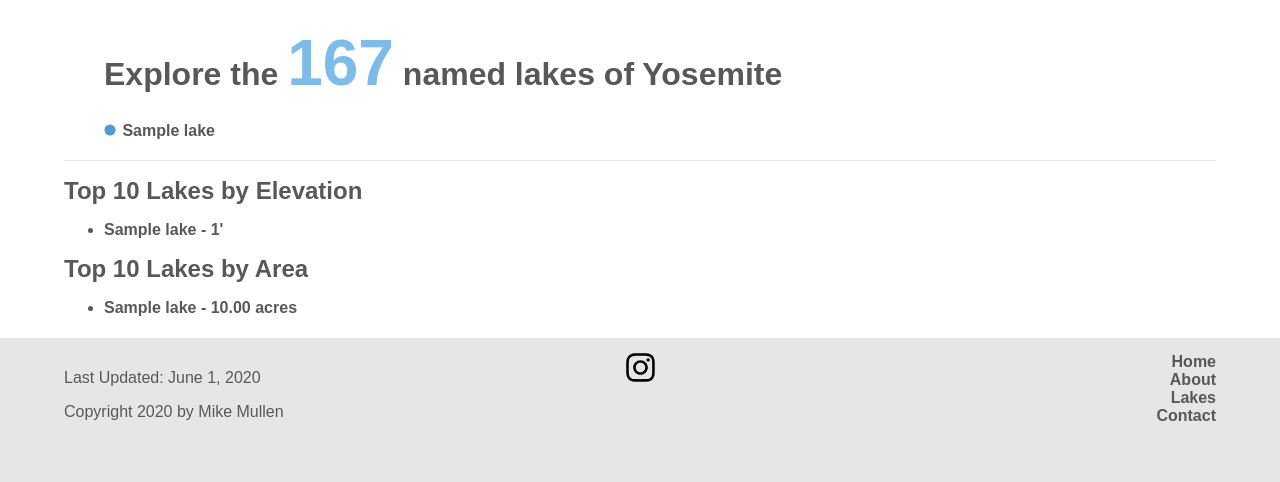
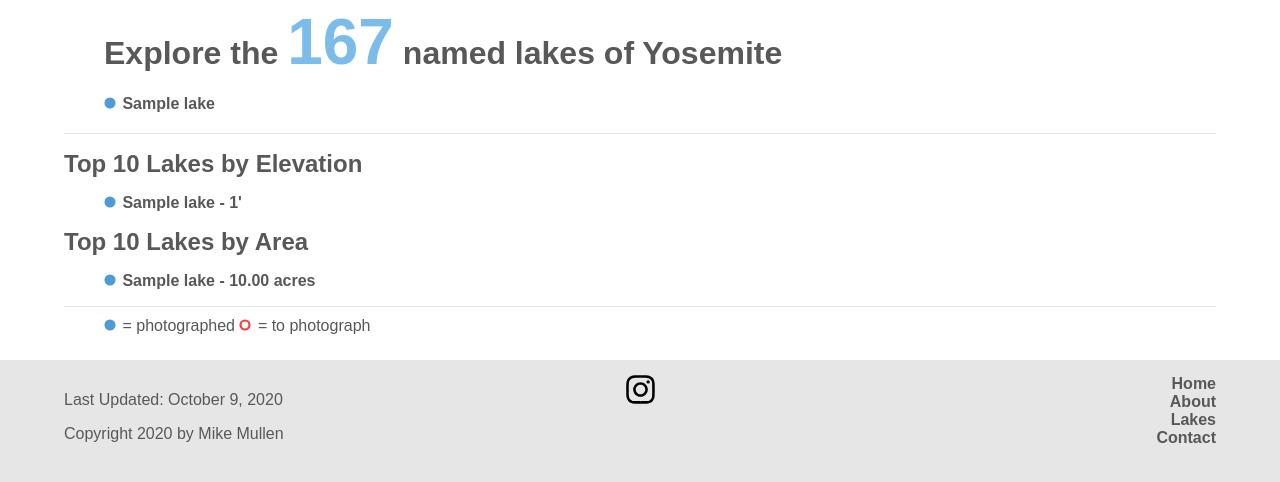
Before and after one commit to mikemullen/lakesofyosemite, a Django app: page /lakes_lists/ in a window 1280 px wide. Shown: the part 48-530 px from the top of the page. Run offline with Django 3.2, Linux system fonts and the light colour scheme; tables that the repository leaves empty hold one stand-in row (values such as "Sample post"); some web fonts are replaced.

Commit message:
add lake counts

```diff
--- a/lakes/templates/base.html
+++ b/lakes/templates/base.html
@@ -22,7 +22,7 @@
 	<div class="bottombar">
 		<footer>
 			<div class="footdate">
-				<p>Last Updated: June 1, 2020</p>
+				<p>Last Updated: October 9, 2020</p>
 				<p>Copyright 2020 by Mike Mullen</p>
 			</div>
 			<div class="footsocial"><img src="{% static 'images/Instagram.svg' %}"></div>
--- a/lakes/templates/home.html
+++ b/lakes/templates/home.html
@@ -7,8 +7,8 @@
 	<div class="fullmapimg"><img src="{% static 'images/fullmapblue.svg' %}"></div>
 	<div class="mapsidebarright">
 			<h1 class="introline">Journey to the <span class="bigblue">167</span> Lakes of Yosemite</h1>
-		<p><span class="big visited">123</span> photographed</p>
-		<p><span class="big unvisited">44</span> to photograph</p>
+		<p><span class="big visited">{{ photographedlakes }}</span> photographed</p>
+		<p><span class="big unvisited">{{ tophotographlakes }}</span> to photograph</p>
 		<p><span class="big">624</span> miles hiked</p>
 		<p><span class="big">11,445'</span> elevation of highest lake: Maclure Lake</p>
 		<p><span class="big">100</span> off trail lakes</p>
--- a/lakes/templates/lakes_lists.html
+++ b/lakes/templates/lakes_lists.html
@@ -3,6 +3,7 @@
 {% block content %}
 <div class="listdisplay">
 	<h1>Explore the <span class="bigblue">167</span> named lakes of Yosemite</h1>
+
 	<div>
 		<ul class="fulllist">
 			{% for lake in lakes %}
@@ -19,26 +20,40 @@
 		</ul>
 	</div>
 
-		<div class="">
+		<div>
 			<h2>Top 10 Lakes by Elevation</h2>
-			<ul>
+			<ul class="toptenlist">
 				{% for lake in lakesTopTenByElevation %}
 					<a href="{% url 'lake_detail' lake.slug %}">
-						<li>{{ lake.name|capfirst }} - {{ lake.elevation }}'</li>
+						<li>
+						{% if lake.image %}
+					    <img src="{% static 'images/visited.svg' %}">
+						{% else %}
+						<img src="{% static 'images/tovisit.svg' %}">
+						{% endif %}
+						{{ lake.name|capfirst }} - {{ lake.elevation }}'
+						</li>
 					</a>
 				{% endfor %}
 			</ul>
 		</div>
-		<div class="">
+		<div>
 			<h2>Top 10 Lakes by Area</h2>
-			<ul>
+			<ul class="toptenlist">
 				{% for lake in lakesTopTenByArea %}
 					<a href="{% url 'lake_detail' lake.slug %}">
-						<li>{{ lake.name|capfirst }} - {{ lake.size }} acres</li>
+						<li>
+						{% if lake.image %}
+					    <img src="{% static 'images/visited.svg' %}">
+						{% else %}
+						<img src="{% static 'images/tovisit.svg' %}">
+						{% endif %}
+						{{ lake.name|capfirst }} - {{ lake.size }} acres
+						</li>
 					</a>
 				{% endfor %}
 			</ul>
 		</div>
-
+	<div class="lakeskey"><img src="{% static 'images/visited.svg' %}"> = photographed <img src="{% static 'images/tovisit.svg' %}"> = to photograph</div>
 </div>
 {% endblock %}
--- a/lakes/views.py
+++ b/lakes/views.py
@@ -5,7 +5,18 @@ from django.http import Http404
 from .models import Lake
 
 def home(request):
-	return render(request, 'home.html')
+	lakes = Lake.objects.order_by('name')
+	photographedlakes = 0
+	tophotographlakes = 0
+	for lake in lakes:
+		if lake.image:
+			photographedlakes = photographedlakes + 1
+		else:
+			tophotographlakes = tophotographlakes + 1
+
+
+	return render(request, 'home.html', {'photographedlakes': photographedlakes,
+										 'tophotographlakes': tophotographlakes})
 
 def lake_detail(request, slug):
 	lakes = Lake.objects.order_by('name')
--- a/static/style.css
+++ b/static/style.css
@@ -8,7 +8,7 @@ body {
 	background-color: #e6e6e6;
 }
 
-h2 {
+h2, h1 {
 	margin: 0;
 }
 
@@ -405,6 +405,13 @@ a.statsicon img {
 	padding-left: 1.25em;
 }
 
+.lakeskey {
+	padding-top: .6em;
+	padding-left: 2.5em;
+	padding-bottom: 1.25em;
+	border-top: 1px solid #e6e6e6;
+}
+
 .fulllist {
 	list-style: none;
 	column-count: 3;
@@ -420,6 +427,10 @@ a.statsicon img {
     column-gap: 3em;
     padding-bottom: 1.25em;
     border-bottom: 1px solid #e6e6e6;
+}
+
+.toptenlist {
+	list-style: none;
 }
 
 .listdisplay a {
```
